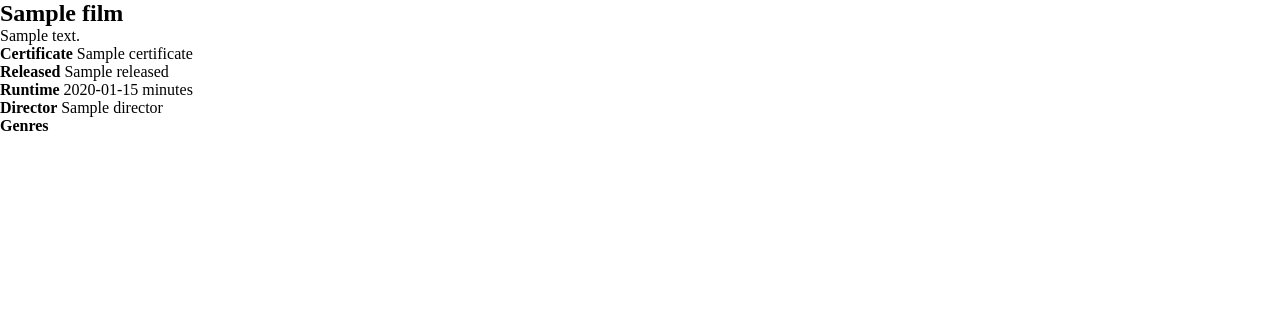
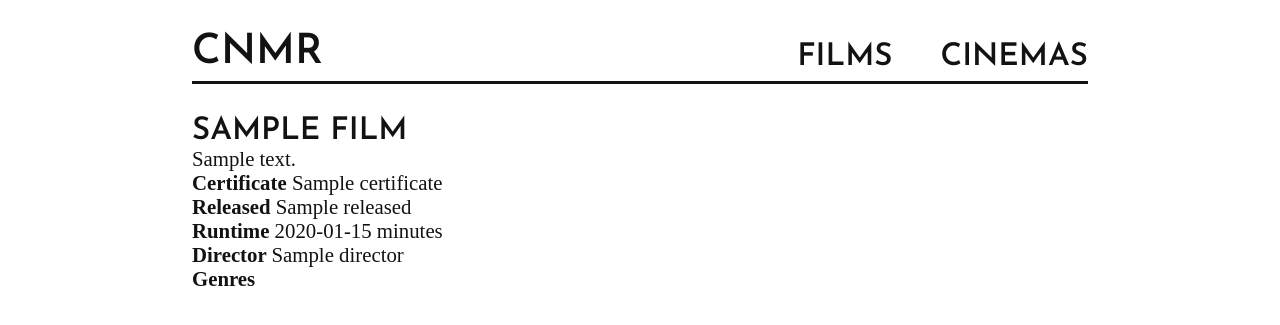
Before and after one commit to joshsj/cnmr, a PHP site: template templates/films.php in a window 1280 px wide. Shown: the top 325 px of the page. Run offline with PHP 8.4, Linux system fonts and the light colour scheme; the template is opened without the code that fills it: most values are stand-ins (such as "Sample title", 1, 10 or a date in 2020).

Commit message:
Add styling, header, fonts, cinema route

```diff
--- /dev/null
+++ b/public/fonts/fonts.css
@@ -0,0 +1,26 @@
+@font-face {
+  font-family: "Josefin Sans";
+  font-style: normal;
+  font-weight: 400;
+  src: local("Josefin Sans Regular"), local("JosefinSans-Regular"),
+    url("josefin-sans-400.woff2") format("woff2"),
+    url("josefin-sans-400.woff") format("woff");
+}
+
+@font-face {
+  font-family: "Josefin Sans";
+  font-style: normal;
+  font-weight: 600;
+  src: local("Josefin Sans SemiBold"), local("JosefinSans-SemiBold"),
+    url("josefin-sans-600.woff2") format("woff2"),
+    url("josefin-sans-600.woff") format("woff");
+}
+
+@font-face {
+  font-family: "Josefin Sans";
+  font-style: normal;
+  font-weight: 700;
+  src: local("Josefin Sans Bold"), local("JosefinSans-Bold"),
+    url("josefin-sans-700.woff2") format("woff2"),
+    url("josefin-sans-700.woff") format("woff");
+}
--- a/public/index.php
+++ b/public/index.php
@@ -14,6 +14,7 @@
 // Root handlers, autoloaded by composer
 use RootHandler\Index;
 use RootHandler\Films;
+use RootHandler\Cinemas;
 
 // configure mysql database connection
 try {
@@ -49,5 +50,9 @@
 // setup routes
 $app->group("/", new Index($db_cnmr));
 $app->group("/films", new Films($db_cnmr));
+$app->group("/cinemas", new Cinemas($db_cnmr));
+
+// redirects
+$app->redirect("/home", "/", 200); // home goes to root
 
 $app->run();
--- a/public/styles/main.css
+++ b/public/styles/main.css
@@ -1,3 +1,5 @@
+@import url("../fonts/fonts.css");
+
 *,
 *::before,
 *::after {
@@ -6,3 +8,46 @@
   box-sizing: border-box;
   /* border: 1px solid red; */
 }
+
+body {
+  width: 70%;
+  margin: 0 auto;
+  /* boost base font size */
+  font-size: 1.3rem;
+  color: #121212;
+}
+
+h1,
+h2,
+h3 {
+  font-family: "Josefin Sans";
+  font-weight: 600;
+  text-transform: uppercase;
+}
+
+/* header */
+
+header {
+  display: flex;
+  justify-content: space-between;
+  align-items: flex-end;
+  padding-bottom: 0.5rem;
+  border-bottom: 0.2rem solid currentColor;
+  margin: 2rem 0;
+}
+
+/* remove link coloring */
+header a {
+  color: currentColor;
+  text-decoration: none;
+}
+
+header > nav > ul {
+  display: flex;
+  justify-content: flex-end;
+  list-style: none;
+}
+
+header > nav > ul > li {
+  margin-left: 3rem;
+}
--- /dev/null
+++ b/templates/cinemas.php
@@ -0,0 +1 @@
+<p>cinemas</p>
--- a/templates/layout.php
+++ b/templates/layout.php
@@ -9,8 +9,21 @@
 </head>
 
 <body>
-  <?= $content; // template content
-  ?>
+  <header>
+    <h1><a href="/home">CNMR</a></h1>
+    <nav>
+      <ul>
+        <li>
+          <h2><a href="/films">Films</a></h2>
+        </li>
+        <li>
+          <h2><a href="/cinemas">Cinemas</a></h2>
+        </li>
+      </ul>
+    </nav>
+  </header>
+
+  <?= $content ?>
 </body>
 
 </html>
```
Also changed, not shown: routes/Cinemas.php (added, +23 -0 lines), public/fonts/josefin-sans-400.woff (added), public/fonts/josefin-sans-400.woff2 (added), public/fonts/josefin-sans-600.woff (added), public/fonts/josefin-sans-600.woff2 (added), public/fonts/josefin-sans-700.woff (added), public/fonts/josefin-sans-700.woff2 (added).
